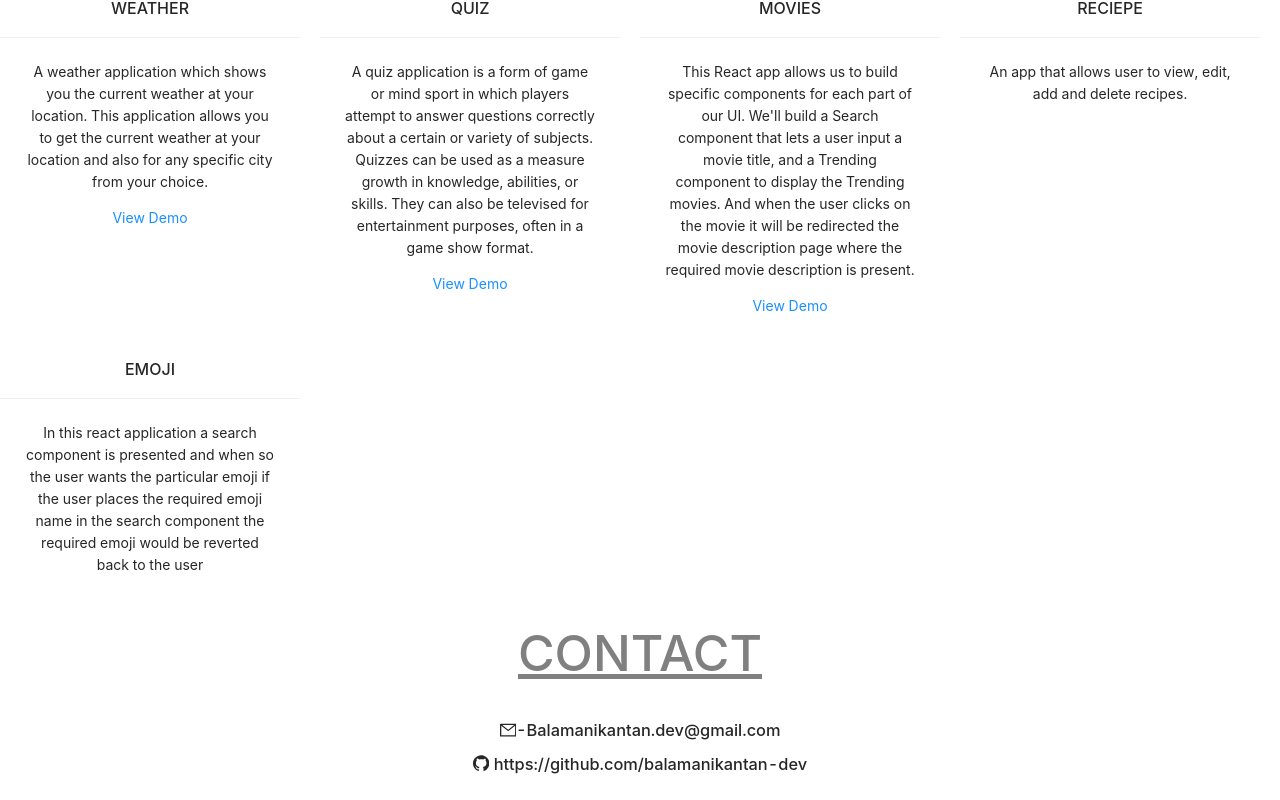
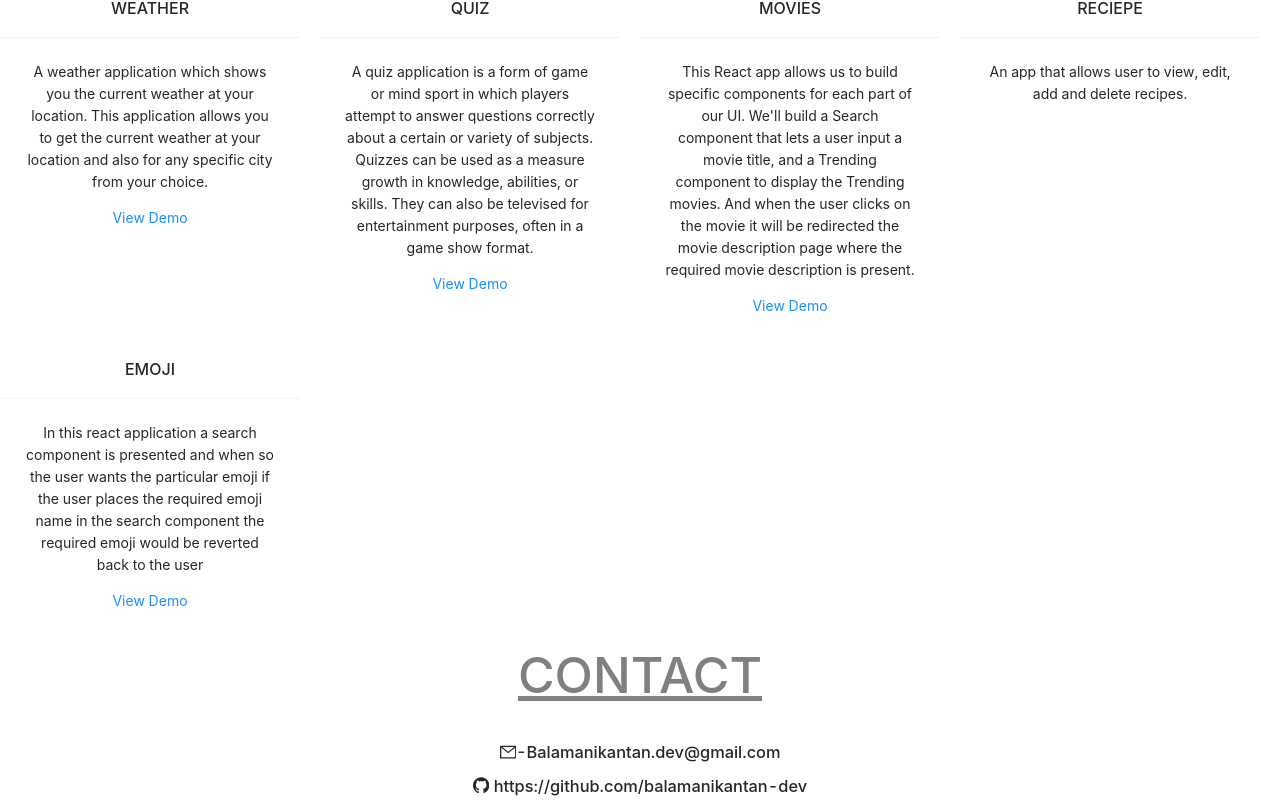
Before and after one commit to balamanikantan-dev/home, a React (Create React App) app: page / in a window 1280 px wide. Shown: the part 2026-2826 px from the top of the page. Before the commit the page ends 2804 px from the top, so only its background shows below. Built offline with nearby package versions, Linux system fonts and the light colour scheme.

Commit message:
Update App.js

```diff
--- a/src/App.js
+++ b/src/App.js
@@ -51,7 +51,7 @@ function App() {
         <p>Websites don't have to be static, I love<br></br>
                making pages come to life.</p>
       </div><br></br>
-      <h1 style={{ marginTop:"20px",  color: "gray", fontSize: "50px", textDecoration: "underline" }}>SKILLS</h1>
+      <h1 style={{ marginTop: "20px", color: "gray", fontSize: "50px", textDecoration: "underline" }}>SKILLS</h1>
       <div style={{ backgroundColor: "lightgrey", width: "96%", padding: "5px", margin: "20px" }}>
 
 
@@ -111,6 +111,7 @@ function App() {
               and when so the user wants the particular emoji if the user
               places the required emoji name in the search component the
                  required emoji would be reverted back to the user </p>
+              <a href="https://balamanikantan-dev.github.io/emoji" target="_blank">View Demo</a>
 
             </Card>
           </Col>
```
